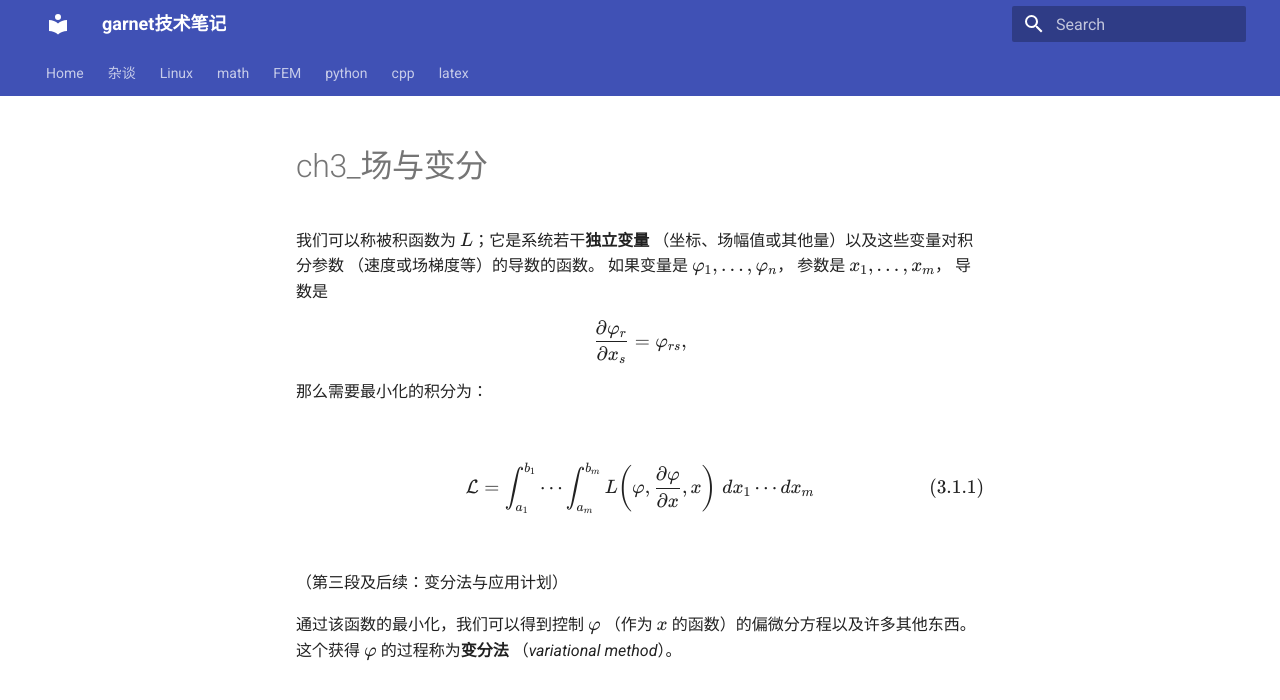
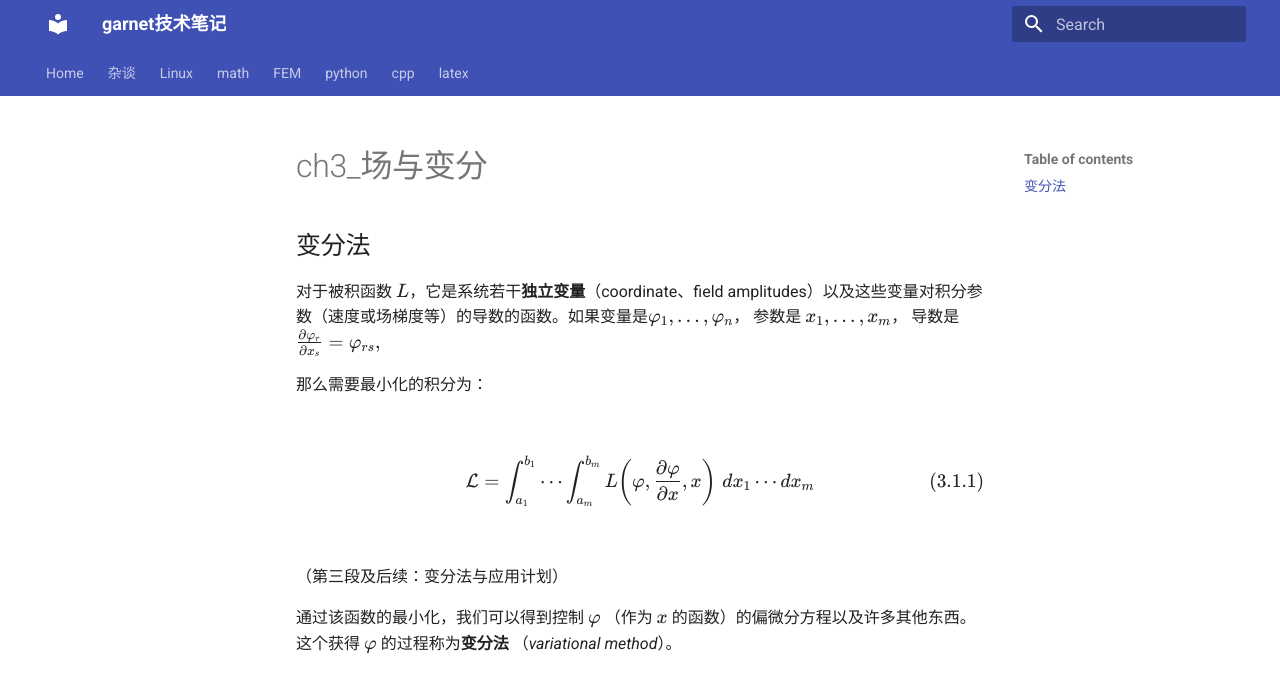
Before and after one commit to ymma98/technotes, an MkDocs documentation site: the page built from docs/math/数学物理方法/ch3_场与变分.md, in a window 1280 px wide. Shown: the top 700 px of the page. Built offline with MkDocs 1.6.1 and Material for MkDocs 9.7.7, drawn with Linux system fonts in a browser that asks for light colours.

Commit message:
docs/math/数学物理方法/ch3_场与变分.md updated from https://stackedit.cn/

```diff
--- a/docs/math/数学物理方法/ch3_场与变分.md
+++ b/docs/math/数学物理方法/ch3_场与变分.md
@@ -1,14 +1,13 @@
 # ch3_场与变分
 
-我们可以称被积函数为 $L$；它是系统若干**独立变量**
-（坐标、场幅值或其他量）以及这些变量对积分参数
-（速度或场梯度等）的导数的函数。
-如果变量是 $\varphi_1,\ldots,\varphi_n$，
-参数是 $x_1,\ldots,x_m$，
+## 变分法
+
+对于被积函数 $L$，它是系统若干**独立变量**（coordinate、field amplitudes）以及这些变量对积分参数（速度或场梯度等）的导数的函数。如果变量是$\varphi_1,\ldots,\varphi_n$， 参数是 $x_1,\ldots,x_m$，
 导数是
-$$
+$
 \frac{\partial \varphi_r}{\partial x_s} = \varphi_{rs},
-$$
+$
+
 那么需要最小化的积分为：
 
 $$
```
Also changed, not shown: other parts of docs/math/数学物理方法/ch3_场与变分.md (+1 -1 lines).
